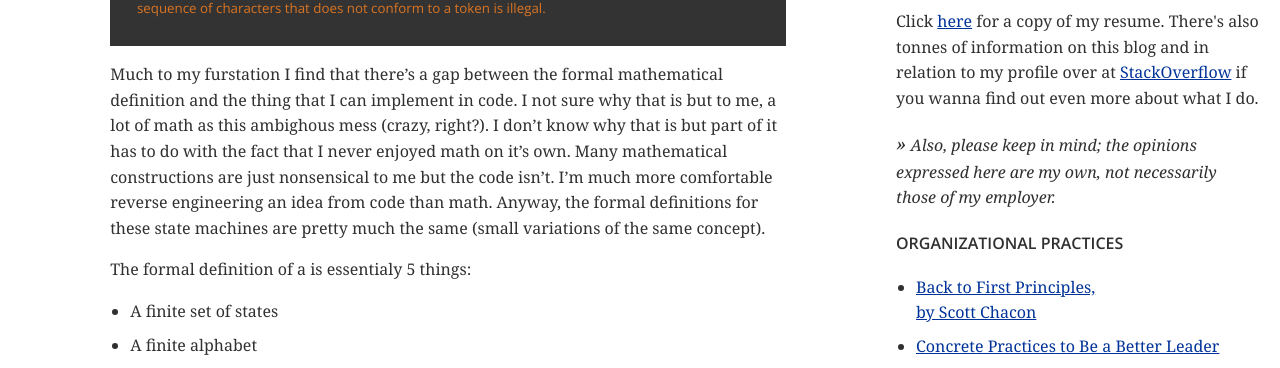
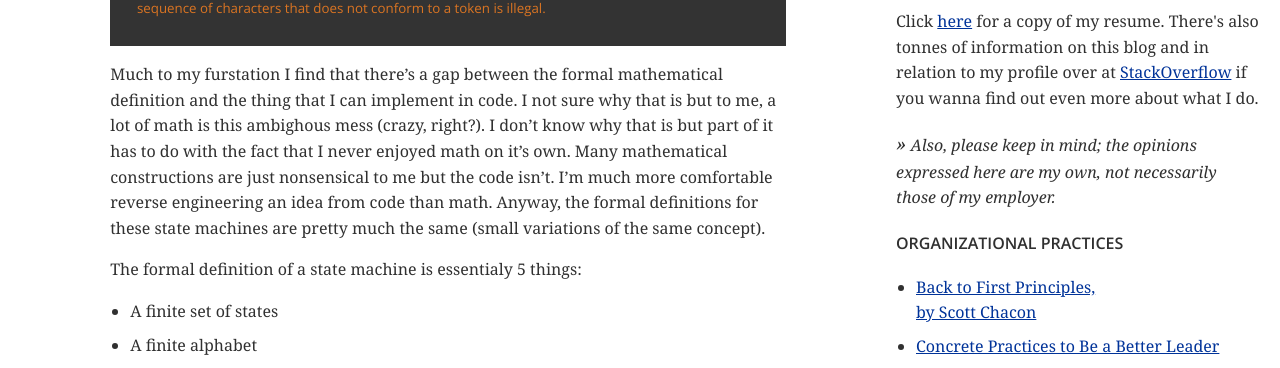
Before and after one commit to leidegre/leidegre.github.com, a Jekyll site: the page built from index.md, in a window 1280 px wide and 900 px high. Shown: the part 437-805 px from the top of the window. Built offline with Jekyll 4.4.1, drawn with Linux system fonts in a browser that asks for light colours; nearby versions of some CDN libraries; comment, search, counter and statistics services are not loaded.

Commit message:
Spelling/grammar

```diff
--- a/_posts/2015-05-03-dfa-construction.md
+++ b/_posts/2015-05-03-dfa-construction.md
@@ -6,9 +6,9 @@ I've done this sort of thing in the past by hand and I find myself going back to
 
 > **Note:** for unfamiliar reader, lexical analysis is the step in which a sequence of characters gets grouped together as tokens. The actual parsing is then done based on a stream of tokens. Any sequence of characters that does not conform to a token is illegal.
 
-Much to my furstation I find that there's a gap between the formal mathematical definition and the thing that I can implement in code. I not sure why that is but to me, a lot of math as this ambighous mess (crazy, right?). I don't know why that is but part of it has to do with the fact that I never enjoyed math on it's own. Many mathematical constructions are just nonsensical to me but the code isn't. I'm much more comfortable reverse engineering an idea from code than math. Anyway, the formal definitions for these state machines are pretty much the same (small variations of the same concept).
+Much to my furstation I find that there's a gap between the formal mathematical definition and the thing that I can implement in code. I not sure why that is but to me, a lot of math is this ambighous mess (crazy, right?). I don't know why that is but part of it has to do with the fact that I never enjoyed math on it's own. Many mathematical constructions are just nonsensical to me but the code isn't. I'm much more comfortable reverse engineering an idea from code than math. Anyway, the formal definitions for these state machines are pretty much the same (small variations of the same concept).
 
-The formal definition of a is essentialy 5 things:
+The formal definition of a state machine is essentialy 5 things:
 
 - A finite set of states
 - A finite alphabet
```
